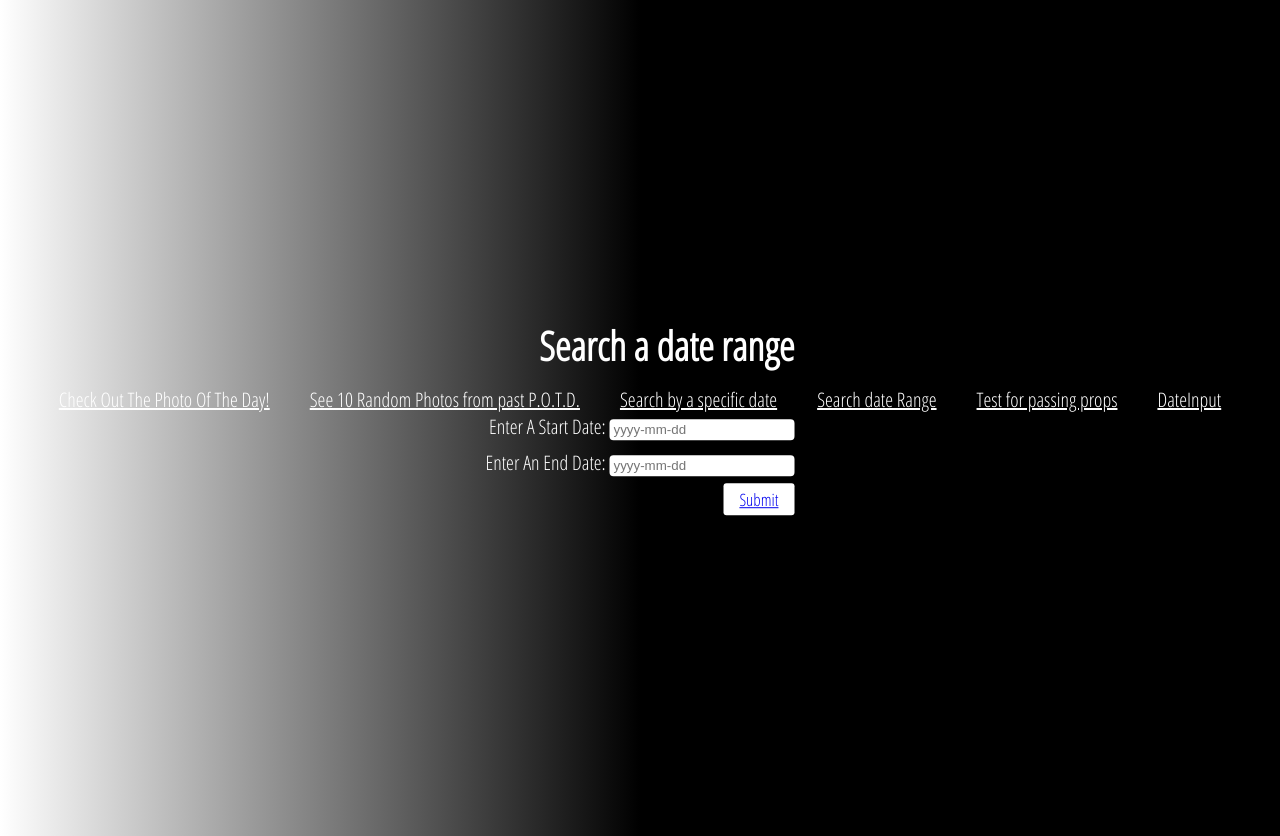
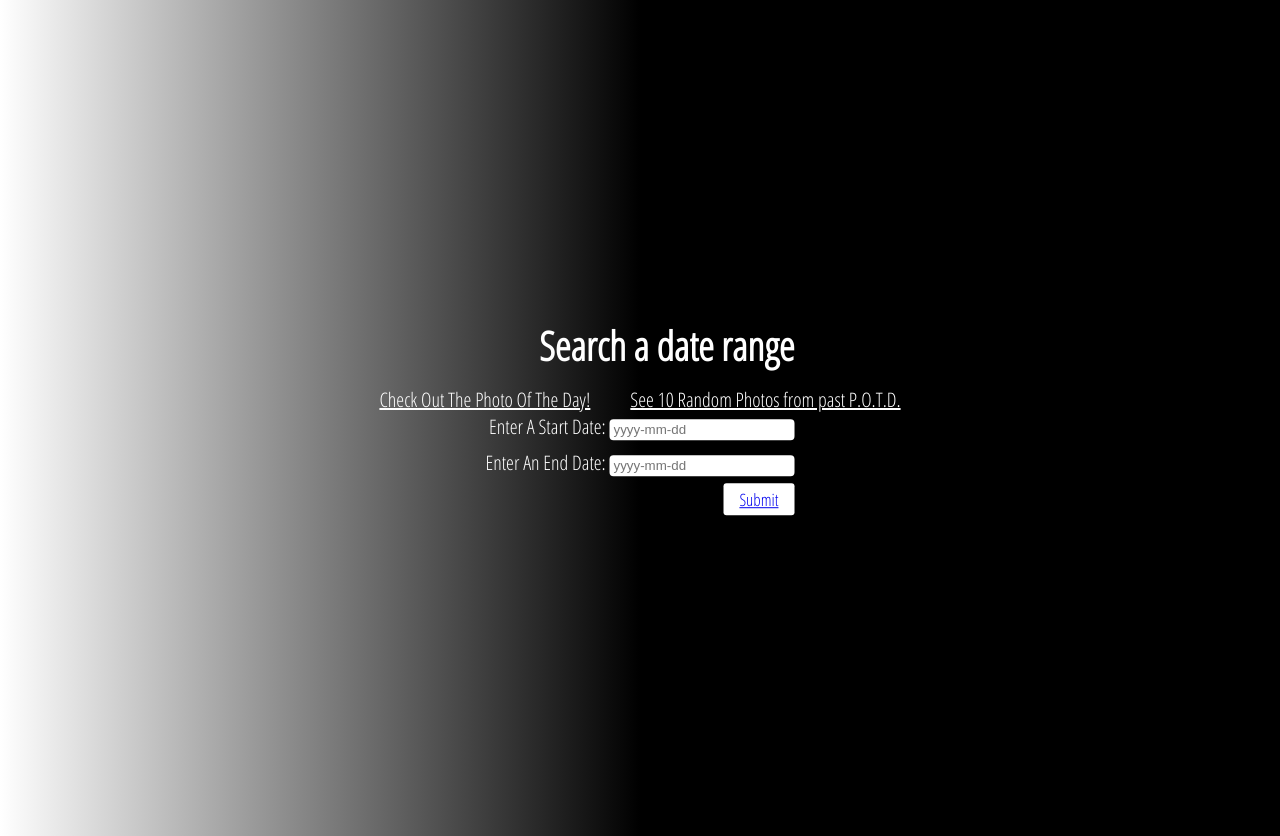
Before and after one commit to Josephjlyons/nasaPOTD, a React (Create React App) app: page / in a window 1280 px wide. Built offline with nearby package versions, Linux system fonts and the light colour scheme; no server answers; the HTML template or start-up script is replaced by a standard one.

Commit message:
comment out uneed links for now

```diff
--- a/src/components/Home.js
+++ b/src/components/Home.js
@@ -8,10 +8,10 @@ const Home = (props) => {
         <div className='home'>
             <Link className='link' to='/nasaphoto'>Check Out The Photo Of The Day!</Link>
             <Link className='link' to='/nasaphotos'>See 10 Random Photos from past P.O.T.D.</Link>
-            <Link className='link' to='/searchphotos'>Search by a specific date</Link>
-            <Link className='link' to='/searchform'>Search date Range</Link>
-            <Link className='link' to='/searchformtwo'>Test for passing props</Link>
-            <Link className='link' to='/dateinput'>DateInput</Link>
+            {/* <Link className='link' to='/searchphotos'>Search by a specific date</Link> */}
+            {/* <Link className='link' to='/searchform'>Search date Range</Link> */}
+            {/* <Link className='link' to='/searchformtwo'>Test for passing props</Link> */}
+            {/* <Link className='link' to='/dateinput'>DateInput</Link> */}
         </div>
 
     )
```
